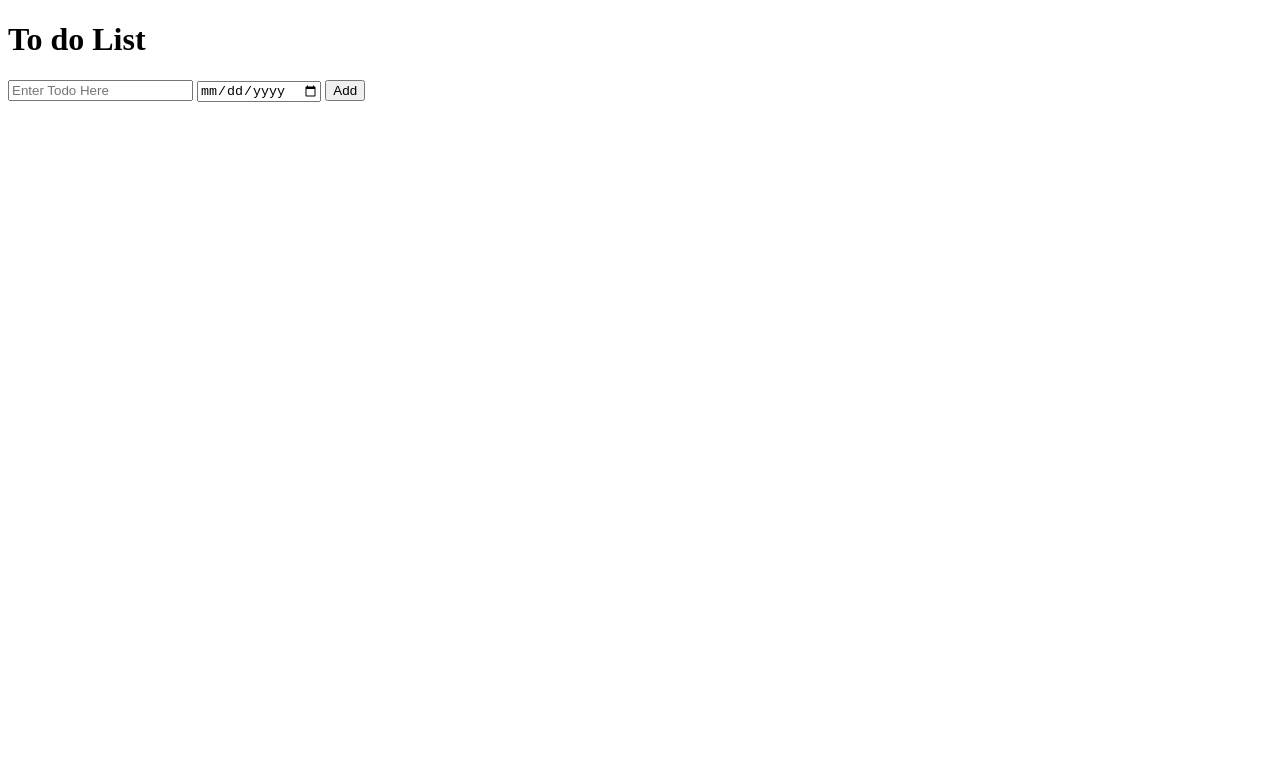
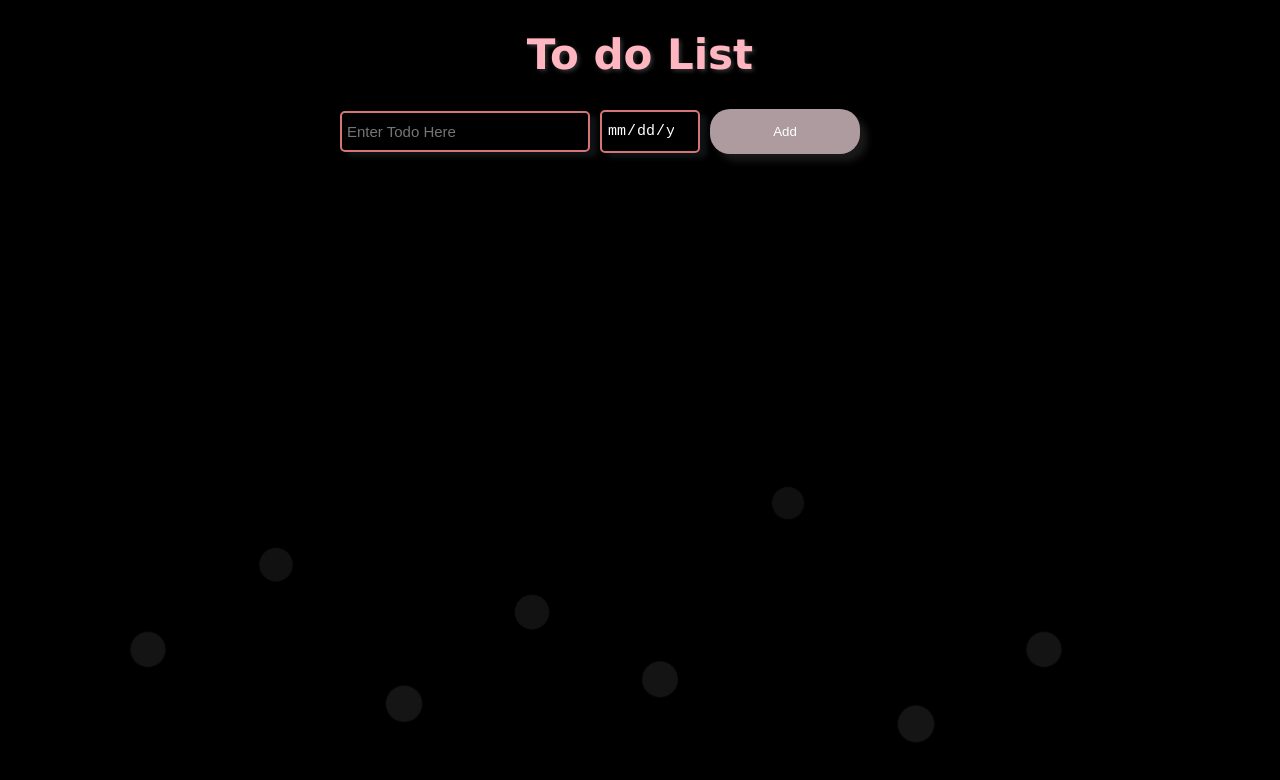
Before and after one commit to dikshabj/to_do_list, a plain HTML site: page index.html in a window 1280 px wide. Drawn offline with Linux system fonts and the light colour scheme.

Commit message:
bhd me jao

```diff
--- a/index.html
+++ b/index.html
@@ -3,23 +3,22 @@
 <head>
     <meta charset="UTF-8">
     <meta name="viewport" content="width=device-width, initial-scale=1.0">
-    <meta http-equiv="Content-Security-Policy" content="default-src 'self'; script-src 'self'; style-src 'self' https://fonts.googleapis.com; font-src https://fonts.gstatic.com">
+
 
     <title>To Do List</title>
-    <link href="https://fonts.googleapis.com/css2?family=Pacifico&display=swap" rel="stylesheet">
 
     <style>
 *{
 background-color: black;
 }
 body{
-    font-family: 'Franklin Gothic Medium', 'Arial Narrow', Arial, sans-serif;
+    font-family:'Lucida Sans', 'Lucida Sans Regular', 'Lucida Grande', 'Lucida Sans Unicode', Geneva, Verdana, sans-serif;
 
 }
 
 #main-heading{
     text-align : center;
-    font-family: 'Lobster', cursive;
+    font-family:Verdana, Geneva, Tahoma, sans-serif;
   font-size: 42px;
   color: #ffb6c1;
   margin-top: 30px;
```
